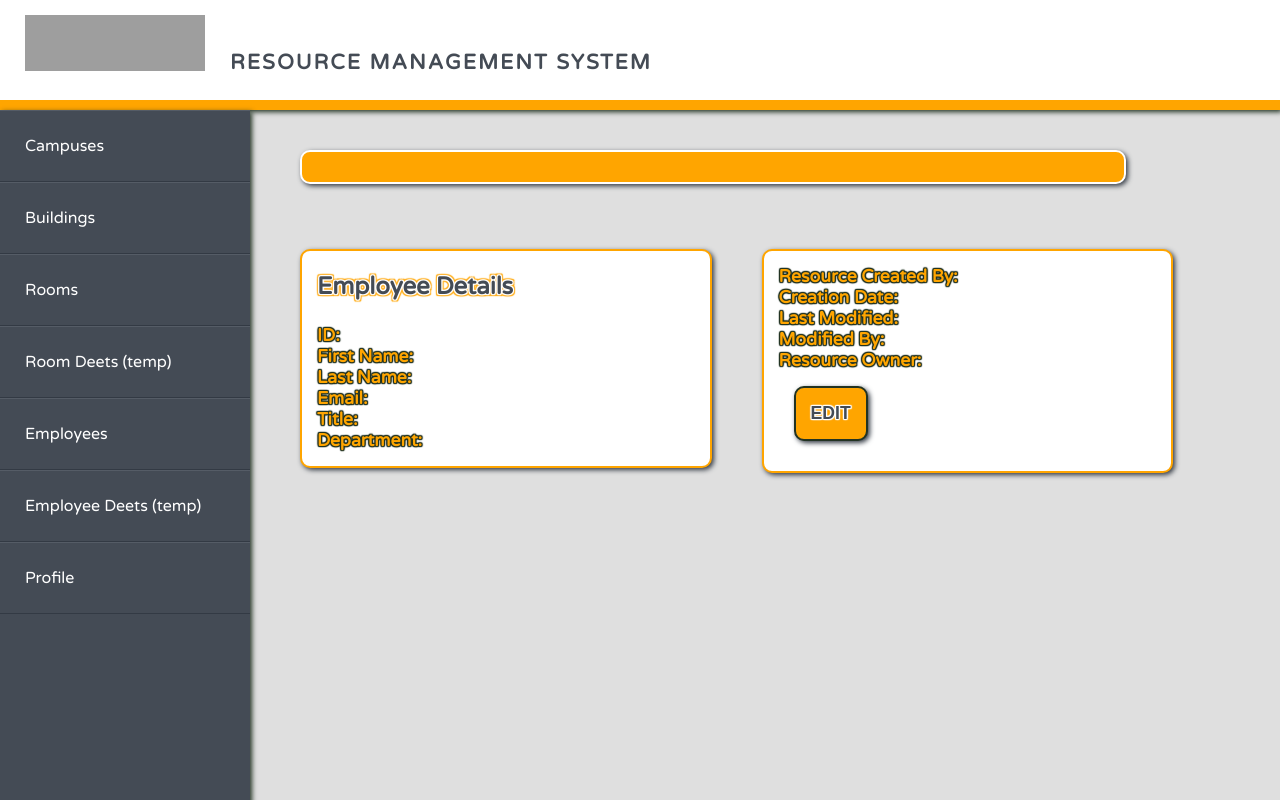
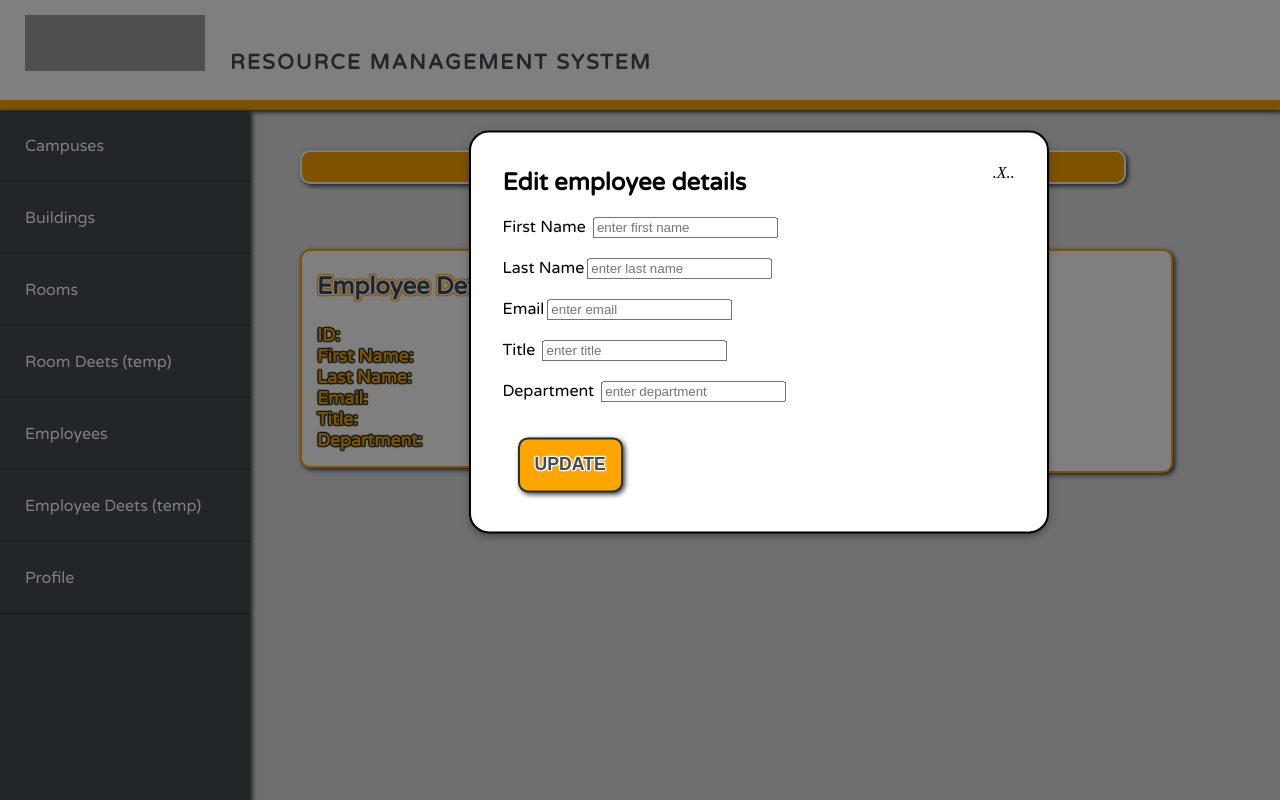
Before and after one commit to revature-rms/rms-ui, a React (Create React App) app: page /employee-details in a window 1280 px wide. Both pictures are taken after a click on the button "EDIT". Built offline with nearby package versions, Linux system fonts and the light colour scheme; grey boxes are pictures that could not be loaded.

Commit message:
modal to edit employee details

```diff
--- a/src/components/EmployeeDetails-component/EmployeeDetailsComponent.tsx
+++ b/src/components/EmployeeDetails-component/EmployeeDetailsComponent.tsx
@@ -1,5 +1,6 @@
 import React from 'react';
 import Wrapper from '../../utils/div-wrapper/Wrapper';
+import EditEmpDetails from '../../utils/EditEmpDetailsModel';
 
 interface IEmployeeDetailsProps {
     employee: any
@@ -31,9 +32,9 @@ export class EmployeeDetailsComponent extends React.Component<IEmployeeDetailsPr
                     <b>Last Modified:</b> {this.props.employee ? this.props.employee.resourceMetadata.lastModifiedDate : ''}<br/>
                     <b>Modified By:</b> {this.props.employee ? this.props.employee.resourceMetadata.lastModifier : ''}<br/>
                     <b>Resource Owner:</b> {this.props.employee ? this.props.employee.resourceMetadata.resourceOwner : ''}<br/>
-                    <button className="btn">
-                        Edit
-                    </button>
+
+                    <EditEmpDetails/>
+
                 </div>
             </Wrapper>
         );
--- /dev/null
+++ b/src/utils/EditEmpDetailsModel.tsx
@@ -0,0 +1,137 @@
+import React from 'react';
+import { makeStyles } from '@material-ui/core/styles';
+import Modal from '@material-ui/core/Modal';
+import { TextField } from 'material-ui';
+
+function rand() {
+  return Math.round(Math.random() * 20) - 10;
+}
+
+function getModalStyle() {
+  const top = 50 + rand();
+  const left = 50 + rand();
+
+  return {
+    top: `${top}%`,
+    left: `${left}%`,
+    transform: `translate(-${top}%, -${left}%)`,
+  };
+}
+
+const useStyles = makeStyles(theme => ({
+  paper: {
+    position: 'absolute',
+    width: "40%",
+    backgroundColor: theme.palette.background.paper,
+    border: '2px solid #000',
+    borderRadius: "20px",
+    boxShadow: theme.shadows[5],
+    padding: theme.spacing(2, 4, 3),
+  },
+}));
+
+const EditEmpDetails = (props:any) => {
+  const classes = useStyles();
+  // getModalStyle is not a pure function, we roll the style only on the first render
+  const [modalStyle] = React.useState(getModalStyle);
+  const [open, setOpen] = React.useState(false);
+
+  const handleOpen = () => {
+    setOpen(true);
+  };
+
+  const handleClose = () => {
+    setOpen(false);
+  };
+
+  return (
+    <div>
+      <button type="button" onClick={handleOpen} className = "btn">
+        Edit
+      </button>
+      <Modal
+        aria-labelledby="simple-modal-title"
+        aria-describedby="simple-modal-description"
+        open={open}
+        onClose={handleClose}
+      >
+
+          <div style={modalStyle} className={classes.paper}>
+          <p style = {{float: "right", fontStyle: "italic", fontFamily: "sans serif"}}  onClick = {handleClose}>.X..</p>
+          <h2 id="simple-modal-title">Edit employee details</h2>
+          <form>
+            <label htmlFor= "firstName">
+                <span style = {{paddingRight: "3px"}}>First Name </span>
+                <input
+                required
+                type= "text"
+                id = "firstName"
+                placeholder = "enter first name"
+                name = "fname"
+                value = {props.fname}
+                onChange = {props.handleChange}
+                />
+            </label>
+            <br/> <br/>
+            <label htmlFor= "lastName">
+            <span style = {{paddingRight: "3px"}}>Last Name</span>
+                <input
+                required
+                type= "text"
+                id = "lastName"
+                placeholder = "enter last name"
+                name = "lname"
+                value = {props.lname}
+                onChange = {props.handleChange}
+                />
+            </label>
+            <br/> <br/>
+            <label htmlFor= "email">
+            <span style = {{paddingRight: "3px"}}>Email</span>
+                <input
+                required
+                type= "email"
+                id = "email"
+                placeholder = "enter email"
+                name = "email"
+                value = {props.email}
+                onChange = {props.handleChange}
+                />
+            </label>
+            <br/> <br/>
+            <label htmlFor= "title">
+            <span style = {{paddingRight: "3px"}}>Title </span>
+                <input
+                required
+                type= "text"
+                id = "title"
+                placeholder = "enter title"
+                name = "title"
+                value = {props.title}
+                onChange = {props.handleChange}
+                />
+            </label>
+            <br/> <br/>
+            <label htmlFor= "department">
+            <span style = {{paddingRight: "3px"}}>Department </span>
+                <input
+                required
+                type= "text"
+                id = "department"
+                placeholder = "enter department"
+                name = "department"
+                value = {props.department}
+                onChange = {props.handleChange}
+                />
+            </label>
+            <br/> <br/>
+            <button type="button" onClick={props.updateEmppDetails} className = "btn" >Update</button>
+
+          </form>
+        </div>
+      </Modal>
+    </div>
+  );
+  }
+
+export default EditEmpDetails;
```
